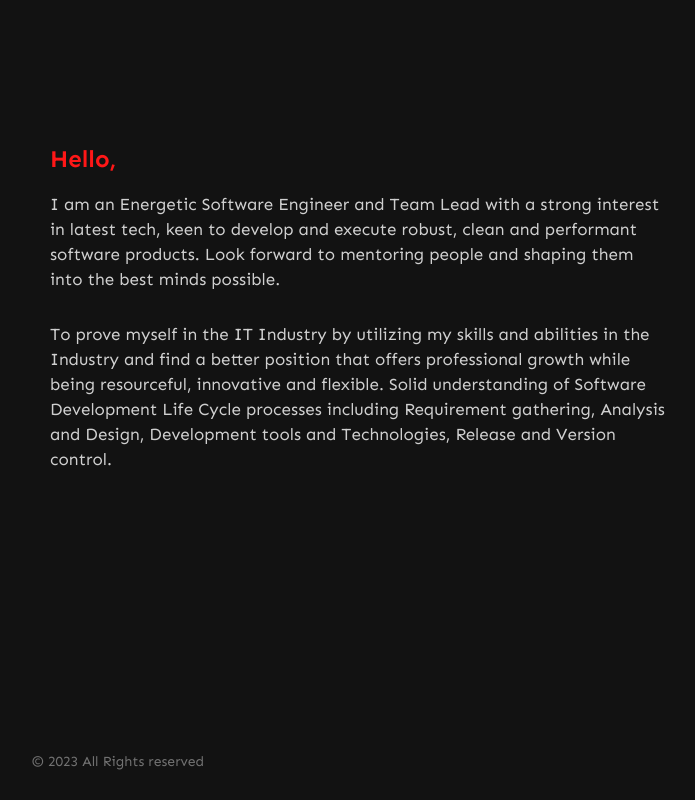
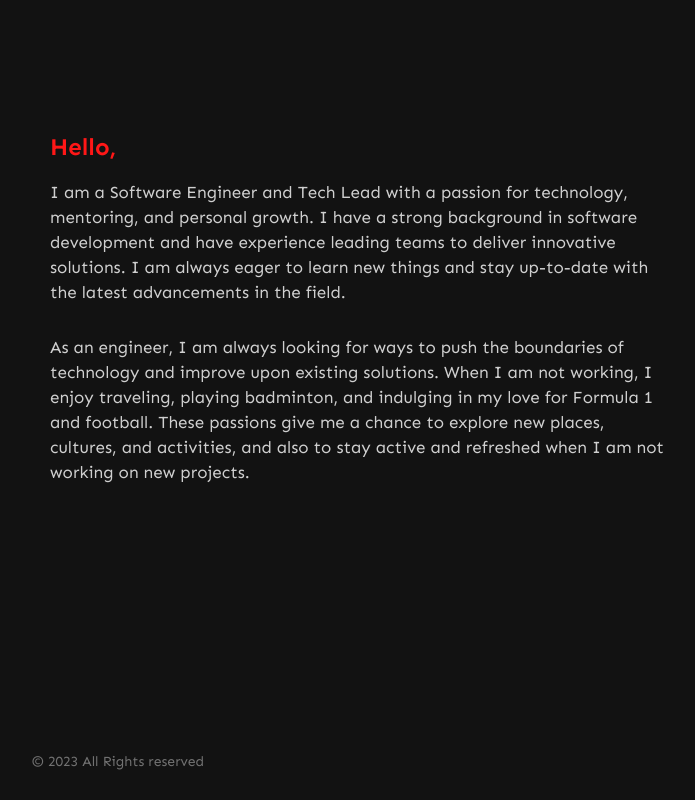
Before and after one commit to jojimw/jojimw.github.io, a Gatsby site: page / in a window 1280 px wide. Shown: the part 877-1677 px from the top of the page, without its empty margins (522-1217 px from the left). Built offline with nearby package versions, Linux system fonts and the light colour scheme; Gatsby itself is replaced by a stand-in of ours; a web font is replaced by a local one.

Commit message:
update content

```diff
--- a/gatsby-config.js
+++ b/gatsby-config.js
@@ -33,4 +33,5 @@ module.exports = {
       },
     },
   ],
+  pathPrefix: "/",
 };
--- a/package.json
+++ b/package.json
@@ -14,7 +14,8 @@
     "build": "gatsby build",
     "serve": "gatsby serve",
     "clean": "gatsby clean",
-    "preload-fonts": "gatsby-preload-fonts"
+    "preload-fonts": "gatsby-preload-fonts",
+    "deploy": "gatsby build --prefix-paths && gh-pages -d public"
   },
   "dependencies": {
     "false": "^0.0.4",
@@ -34,6 +35,7 @@
     "sass": "^1.51.0"
   },
   "devDependencies": {
-    "gatsby-plugin-favicons": "^2.0.0"
+    "gatsby-plugin-favicons": "^2.0.0",
+    "gh-pages": "^5.0.0"
   }
 }
--- a/src/pages/index.js
+++ b/src/pages/index.js
@@ -47,10 +47,10 @@ const IndexPage = () => {
                   <h1><span>Hello,</span></h1>
                   <br />
                   <p>
-                    I am an Energetic Software Engineer and Team Lead with a strong interest in latest tech, keen to develop and execute robust, clean and performant software products. Look forward to mentoring people and shaping them into the best minds possible.
+                    I am a Software Engineer and Tech Lead with a passion for technology, mentoring, and personal growth. I have a strong background in software development and have experience leading teams to deliver innovative solutions. I am always eager to learn new things and stay up-to-date with the latest advancements in the field.
                   </p>
                   <p>
-                    To prove myself in the IT Industry by utilizing my skills and abilities in the Industry and find a better position that offers professional growth while being resourceful, innovative and flexible. Solid understanding of Software Development Life Cycle processes including Requirement gathering, Analysis and Design, Development tools and Technologies, Release and Version control.
+                    As an engineer, I am always looking for ways to push the boundaries of technology and improve upon existing solutions. When I am not working, I enjoy traveling, playing badminton, and indulging in my love for Formula 1 and football. These passions give me a chance to explore new places, cultures, and activities, and also to stay active and refreshed when I am not working on new projects.
                   </p>
                 </div>
               </article>
```
Also changed, not shown: 1 other file.
